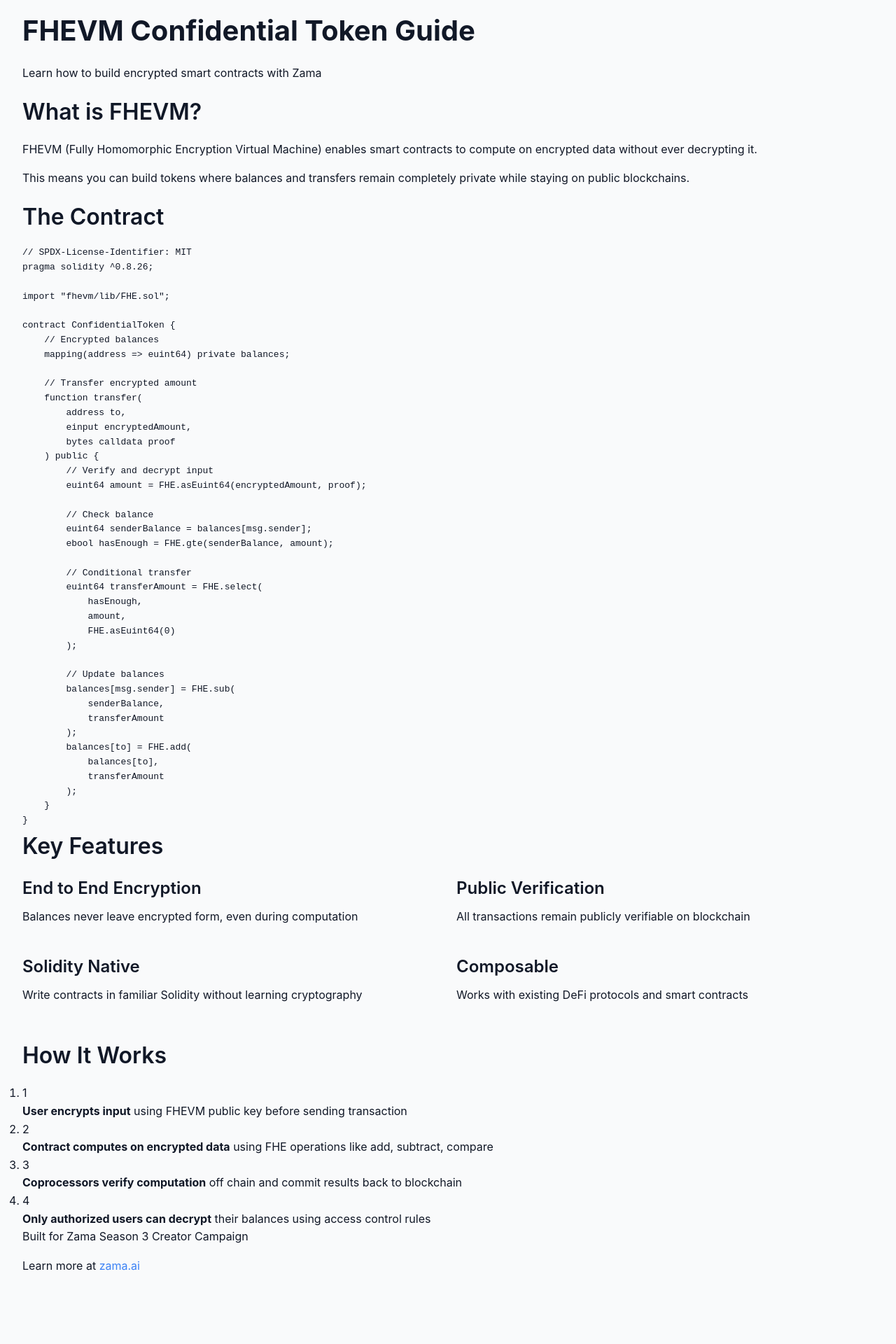
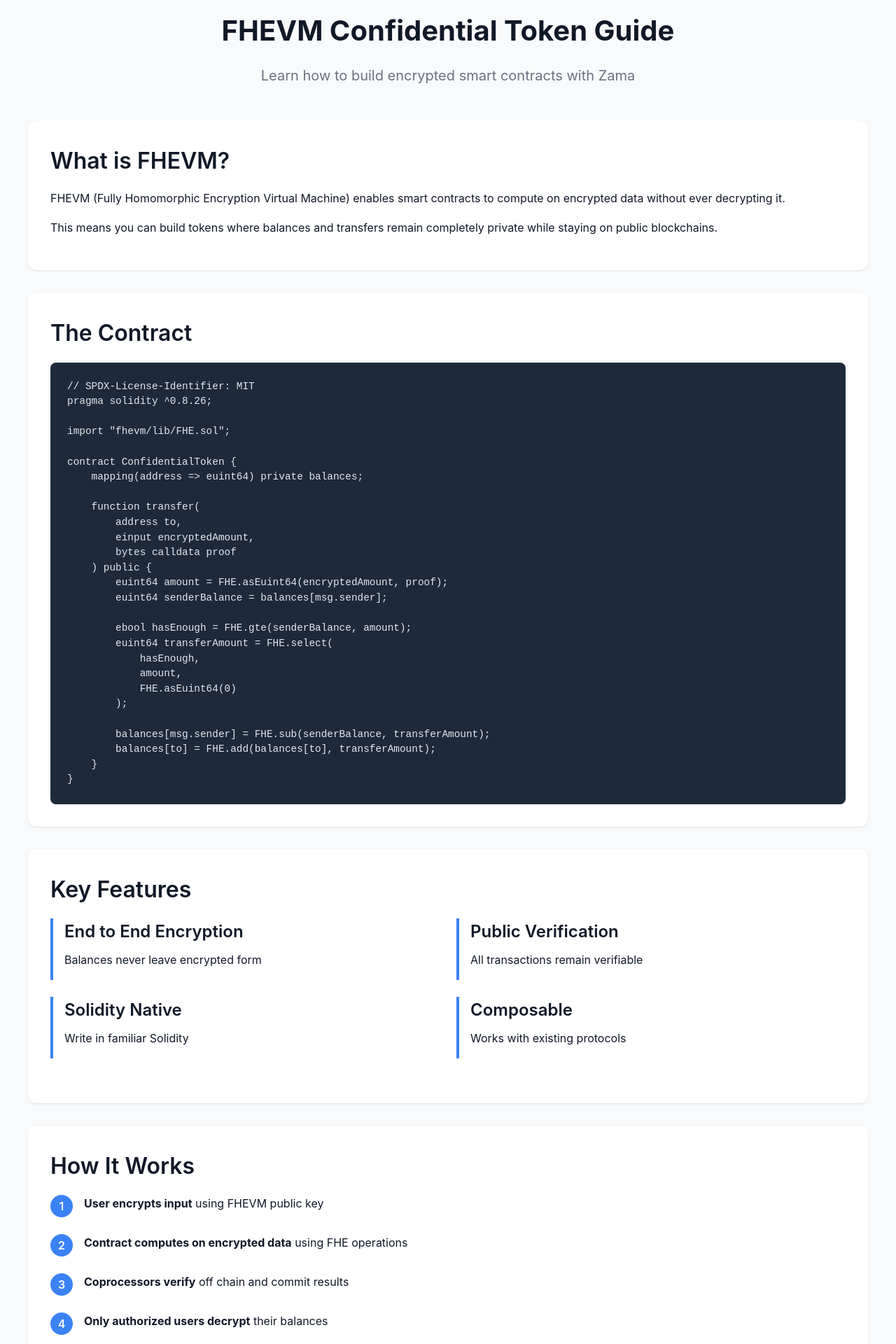
Before and after one commit to ykhushbu183/zama-fhevm-tutorial, a Next.js app: page / in a window 1280 px wide. Shown: the part 20-1940 px from the top of the page at 70% size. Before the commit the page ends 1889 px from the top, so only its background shows below. Built offline with nearby package versions, Linux system fonts and the light colour scheme.

Commit message:
Update page.tsx

```diff
--- a/src/app/page.tsx
+++ b/src/app/page.tsx
@@ -1,155 +1,115 @@
 export default function Home() {
   return (
-    <main className="min-h-screen p-8">
-      <div className="max-w-4xl mx-auto">
-        {/* Header */}
-        <header className="text-center mb-12">
-          <h1 className="text-4xl font-bold mb-4">
-            FHEVM Confidential Token Guide
-          </h1>
-          <p className="text-xl text-gray-600">
+    <main>
+      <div className="container">
+        <header className="header">
+          <h1>FHEVM Confidential Token Guide</h1>
+          <p style={{ fontSize: '1.25rem', color: '#6b7280' }}>
             Learn how to build encrypted smart contracts with Zama
           </p>
         </header>
 
-        {/* Introduction */}
-        <section className="bg-white rounded-lg shadow-md p-8 mb-8">
-          <h2 className="text-2xl font-semibold mb-4">What is FHEVM?</h2>
-          <p className="text-gray-700 mb-4">
+        <section className="card">
+          <h2>What is FHEVM?</h2>
+          <p>
             FHEVM (Fully Homomorphic Encryption Virtual Machine) enables
             smart contracts to compute on encrypted data without ever
             decrypting it.
           </p>
-          <p className="text-gray-700">
+          <p>
             This means you can build tokens where balances and transfers
             remain completely private while staying on public blockchains.
           </p>
         </section>
 
-        {/* Code Example */}
-        <section className="bg-white rounded-lg shadow-md p-8 mb-8">
-          <h2 className="text-2xl font-semibold mb-4">The Contract</h2>
-          <div className="bg-gray-900 text-gray-100 p-6 rounded-lg overflow-x-auto">
-            <pre className="text-sm">
-{`// SPDX-License-Identifier: MIT
+        <section className="card">
+          <h2>The Contract</h2>
+          <div className="code-block">
+            <pre>{`// SPDX-License-Identifier: MIT
 pragma solidity ^0.8.26;
 
 import "fhevm/lib/FHE.sol";
 
 contract ConfidentialToken {
-    // Encrypted balances
     mapping(address => euint64) private balances;
 
-    // Transfer encrypted amount
     function transfer(
         address to,
         einput encryptedAmount,
         bytes calldata proof
     ) public {
-        // Verify and decrypt input
         euint64 amount = FHE.asEuint64(encryptedAmount, proof);
+        euint64 senderBalance = balances[msg.sender];
 
-        // Check balance
-        euint64 senderBalance = balances[msg.sender];
         ebool hasEnough = FHE.gte(senderBalance, amount);
-
-        // Conditional transfer
         euint64 transferAmount = FHE.select(
             hasEnough,
             amount,
             FHE.asEuint64(0)
         );
 
-        // Update balances
-        balances[msg.sender] = FHE.sub(
-            senderBalance,
-            transferAmount
-        );
-        balances[to] = FHE.add(
-            balances[to],
-            transferAmount
-        );
+        balances[msg.sender] = FHE.sub(senderBalance, transferAmount);
+        balances[to] = FHE.add(balances[to], transferAmount);
     }
-}`}
-            </pre>
+}`}</pre>
           </div>
         </section>
 
-        {/* Key Features */}
-        <section className="bg-white rounded-lg shadow-md p-8 mb-8">
-          <h2 className="text-2xl font-semibold mb-4">Key Features</h2>
-          <div className="grid md:grid-cols-2 gap-6">
-            <div className="border-l-4 border-blue-500 pl-4">
-              <h3 className="font-semibold mb-2">End to End Encryption</h3>
-              <p className="text-gray-600">
-                Balances never leave encrypted form, even during computation
-              </p>
+        <section className="card">
+          <h2>Key Features</h2>
+          <div className="grid">
+            <div className="feature-card">
+              <h3>End to End Encryption</h3>
+              <p>Balances never leave encrypted form</p>
             </div>
-            <div className="border-l-4 border-green-500 pl-4">
-              <h3 className="font-semibold mb-2">Public Verification</h3>
-              <p className="text-gray-600">
-                All transactions remain publicly verifiable on blockchain
-              </p>
+            <div className="feature-card">
+              <h3>Public Verification</h3>
+              <p>All transactions remain verifiable</p>
             </div>
-            <div className="border-l-4 border-purple-500 pl-4">
-              <h3 className="font-semibold mb-2">Solidity Native</h3>
-              <p className="text-gray-600">
-                Write contracts in familiar Solidity without learning cryptography
-              </p>
+            <div className="feature-card">
+              <h3>Solidity Native</h3>
+              <p>Write in familiar Solidity</p>
             </div>
-            <div className="border-l-4 border-orange-500 pl-4">
-              <h3 className="font-semibold mb-2">Composable</h3>
-              <p className="text-gray-600">
-                Works with existing DeFi protocols and smart contracts
-              </p>
+            <div className="feature-card">
+              <h3>Composable</h3>
+              <p>Works with existing protocols</p>
             </div>
           </div>
         </section>
 
-        {/* How It Works */}
-        <section className="bg-white rounded-lg shadow-md p-8 mb-8">
-          <h2 className="text-2xl font-semibold mb-4">How It Works</h2>
-          <ol className="space-y-4 text-gray-700">
-            <li className="flex">
-              <span className="flex-shrink-0 w-8 h-8 bg-blue-500 text-white rounded-full flex items-center justify-center mr-3">1</span>
+        <section className="card">
+          <h2>How It Works</h2>
+          <div className="step">
+            <div className="step-number">1</div>
             <div>
-                <strong>User encrypts input</strong> using FHEVM public key before sending transaction
+              <strong>User encrypts input</strong> using FHEVM public key
             </div>
-            </li>
-            <li className="flex">
-              <span className="flex-shrink-0 w-8 h-8 bg-blue-500 text-white rounded-full flex items-center justify-center mr-3">2</span>
+          </div>
+          <div className="step">
+            <div className="step-number">2</div>
             <div>
-                <strong>Contract computes on encrypted data</strong> using FHE operations like add, subtract, compare
+              <strong>Contract computes on encrypted data</strong> using FHE operations
             </div>
-            </li>
-            <li className="flex">
-              <span className="flex-shrink-0 w-8 h-8 bg-blue-500 text-white rounded-full flex items-center justify-center mr-3">3</span>
+          </div>
+          <div className="step">
+            <div className="step-number">3</div>
             <div>
-                <strong>Coprocessors verify computation</strong> off chain and commit results back to blockchain
+              <strong>Coprocessors verify</strong> off chain and commit results
             </div>
-            </li>
-            <li className="flex">
-              <span className="flex-shrink-0 w-8 h-8 bg-blue-500 text-white rounded-full flex items-center justify-center mr-3">4</span>
+          </div>
+          <div className="step">
+            <div className="step-number">4</div>
             <div>
-                <strong>Only authorized users can decrypt</strong> their balances using access control rules
+              <strong>Only authorized users decrypt</strong> their balances
             </div>
-            </li>
-          </ol>
+          </div>
         </section>
 
-        {/* Footer */}
-        <footer className="text-center text-gray-600 pt-8 border-t">
-          <p className="mb-2">
-            Built for Zama Season 3 Creator Campaign
-          </p>
+        <footer className="footer">
+          <p>Built for Zama Season 3 Creator Campaign</p>
           <p>
             Learn more at{' '}
-            <a
-              href="https://zama.ai"
-              target="_blank"
-              rel="noopener noreferrer"
-              className="text-blue-500 hover:underline"
-            >
+            <a href="https://zama.ai" target="_blank" rel="noopener noreferrer">
               zama.ai
             </a>
           </p>
```
Lines whose indentation alone changed are shown as unchanged.
